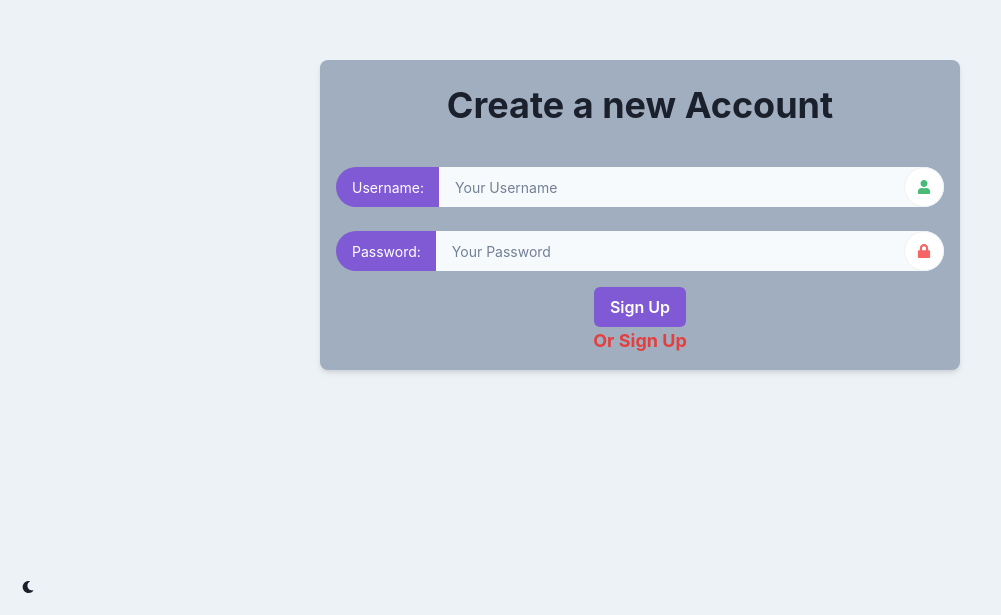
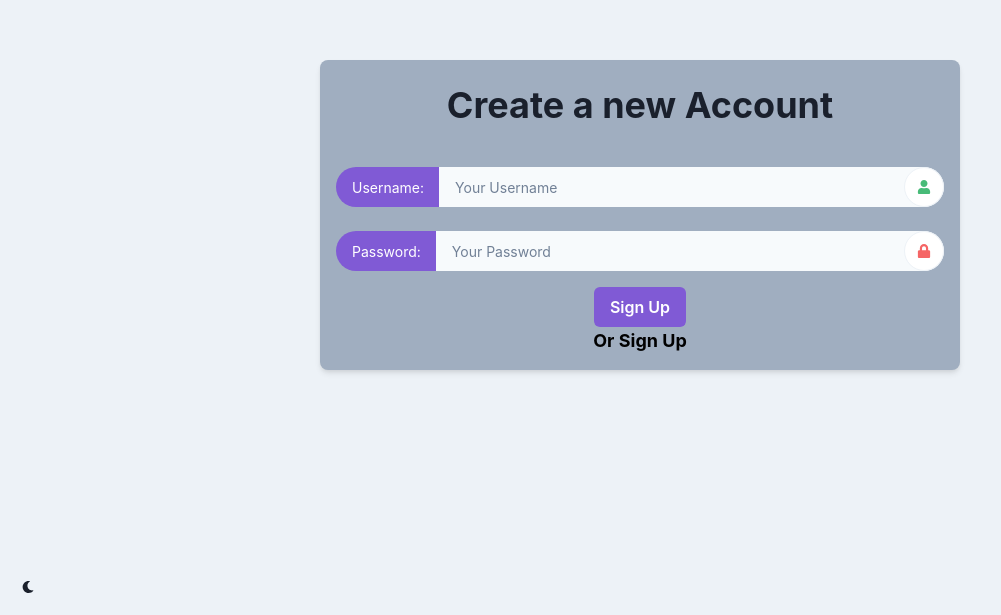
Before and after one commit to DaniDevOfficial/Wish-Sananger-Dananger, a React (Vite) app: page /signup in a window 1280 px wide. Shown: the part 185-800 px from the top of the page, without its empty margins (0-1001 px from the left). Built offline with nearby package versions, Linux system fonts and the light colour scheme; no server answers.

Commit message:
ts trash. fixed Bcrypt bugs

```diff
--- a/package.json
+++ b/package.json
@@ -25,6 +25,7 @@
   },
   "devDependencies": {
     "@types/bcrypt": "^5.0.2",
+    "@types/bcryptjs": "^2.4.6",
     "@types/md5": "^2.3.5",
     "@types/react": "^18.2.15",
     "@types/react-dom": "^18.2.7",
--- a/src/Pages/SignUp.tsx
+++ b/src/Pages/SignUp.tsx
@@ -21,18 +21,17 @@ import { useState } from "react";
 import { FaUser, FaLock } from "react-icons/fa";
 import { getUserByName } from '../repo/repo';
 import { Link } from "react-router-dom";
-import md5 from 'md5';
 import { ref, push, set } from 'firebase/database';
 import { database } from '../firebase';
-import { hash } from "bcrypt";
-// import { hashPasswordBcrypt } from './../repo/GlobalFunctions';
+
+import { hashPasswordBcrypt } from '../repo/GlobalFunctions';
 
 export function SignUp({ colorMode }: { colorMode: string }) {
     const [username, setUsername] = useState<string | null>("");
     const [password, setPassword] = useState<string | null>("");
 
-
-
+    hashPasswordBcrypt("password");
+    console.log("password", hashPasswordBcrypt("password"));
     async function verify() {
         if (!username || !password) {
             console.log("Username and password are required.");
@@ -81,7 +80,7 @@ export function SignUp({ colorMode }: { colorMode: string }) {
     }
 
 
-    const bg = useColorModeValue('red.500', 'white')
+    const bg = useColorModeValue('black', 'white')
     return (
         <Box
             position="relative"
--- a/src/repo/GlobalFunctions.ts
+++ b/src/repo/GlobalFunctions.ts
@@ -1,4 +1,5 @@
-import bcrypt from 'bcrypt';
+// Note: Global Functions
+import bcrypt from 'bcryptjs';
 
 export function hashPasswordBcrypt(password: string): string {
   const saltRounds = 10;
@@ -8,3 +9,11 @@ export function hashPasswordBcrypt(password: string): string {
 export function checkPassword(inputPassword: string, hashedPassword: string): boolean {
   return bcrypt.compareSync(inputPassword, hashedPassword);
 }
+
+// For testing purposes only. Avoid logging passwords in a production environment.
+const plainPassword = '123456';
+const hashedPassword = hashPasswordBcrypt(plainPassword);
+
+console.log(`Plain Password: ${plainPassword}`);
+console.log(`Hashed Password: ${hashedPassword}`);
+console.log(`Password Match: ${checkPassword(plainPassword, hashedPassword)}`);
```
Also changed, not shown: 1 other file (tests, documents, lock files or other folders).
